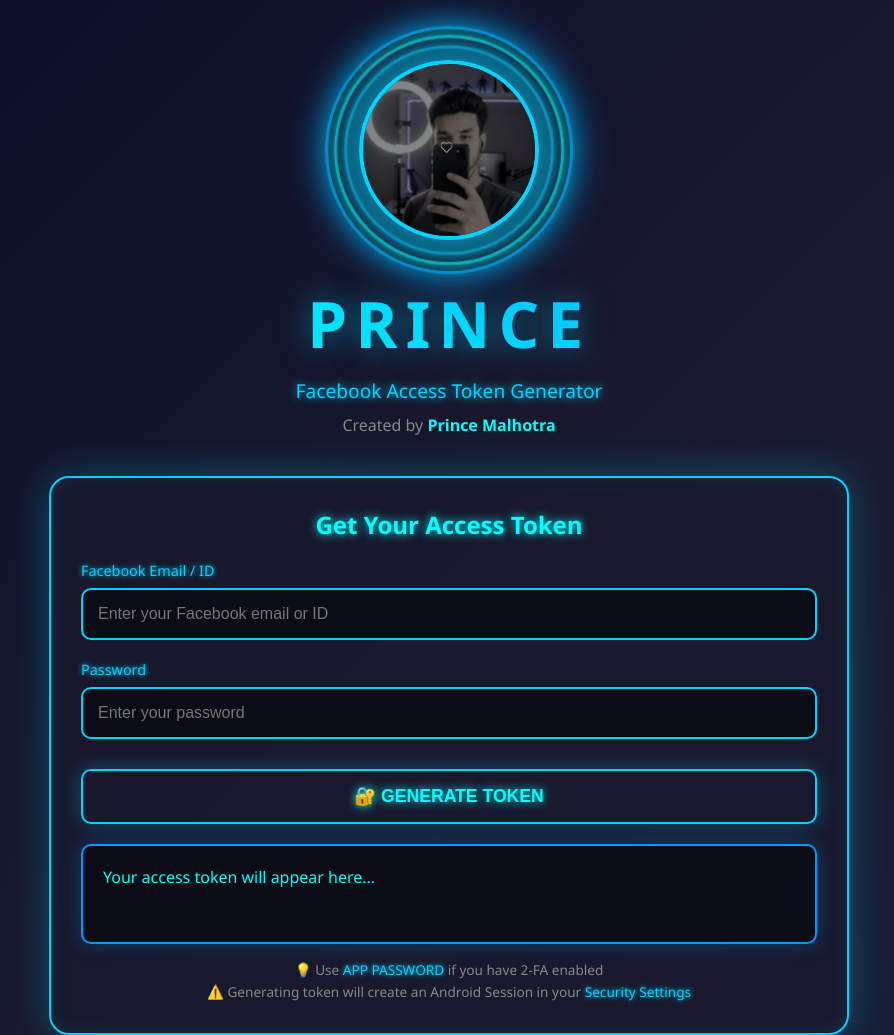
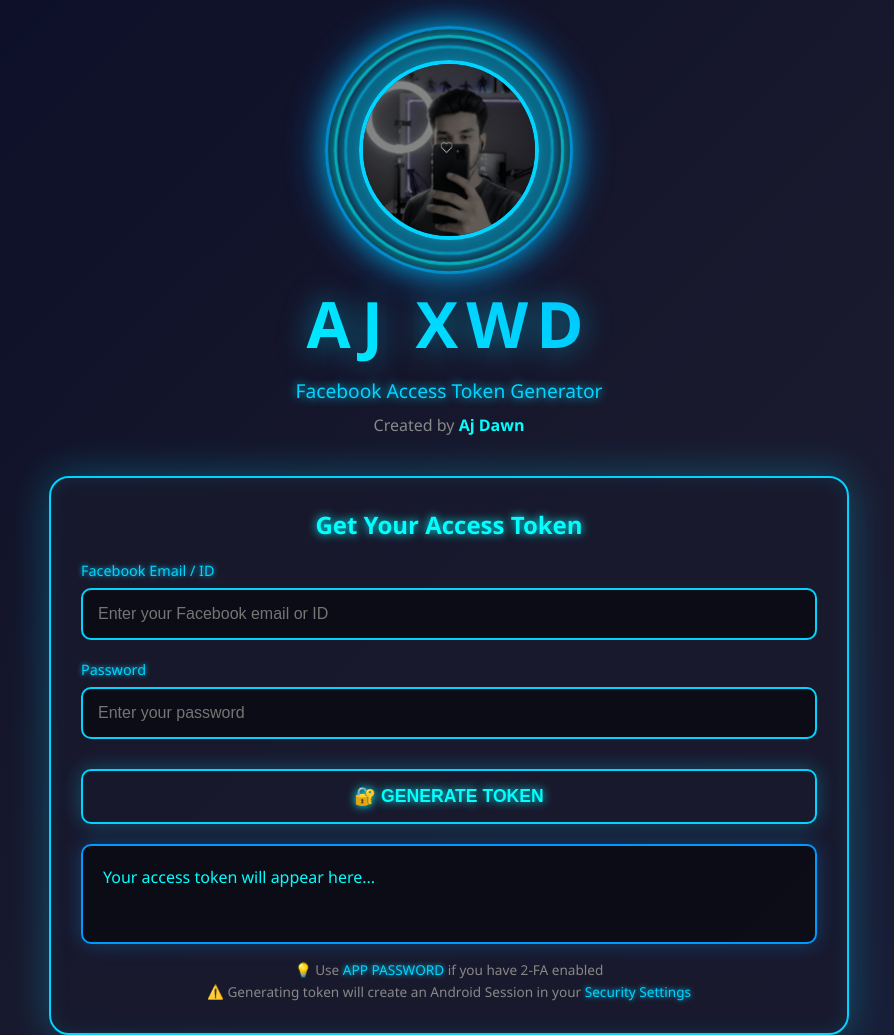
Before and after one commit to idtrack07/AJXWD-TOKEN-CREATOR, a website: page public/index.html in a window 1280 px wide. Shown: the top 1035 px of the page, without its empty margins (191-1085 px from the left). Drawn offline with Linux system fonts and the light colour scheme.

Commit message:
Update index.html

```diff
--- a/public/index.html
+++ b/public/index.html
@@ -316,11 +316,11 @@
         <div class="profile-ring ring-3"></div>
         <div class="profile-ring ring-2"></div>
         <div class="profile-ring ring-1"></div>
-        <img src="favicon.png" alt="Prince Malhotra" class="profile-image">
+        <img src="favicon.png" alt="Aj Boss" class="profile-image">
       </div>
-      <h1 class="neon-title">PRINCE</h1>
+      <h1 class="neon-title">AJ XWD</h1>
       <p class="subtitle">Facebook Access Token Generator</p>
-      <p class="creator">Created by <span>Prince Malhotra</span></p>
+      <p class="creator">Created by <span>Aj Dawn</span></p>
     </div>
 
     <div class="card">
```
